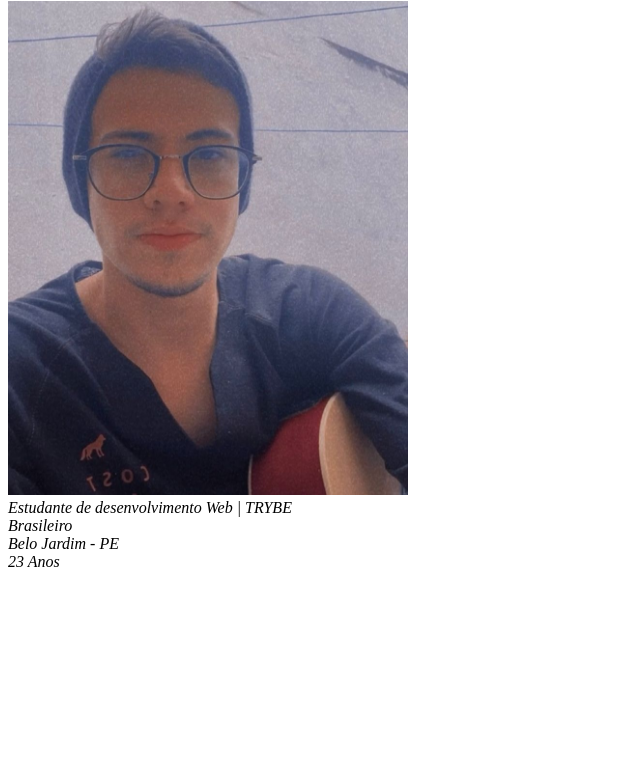
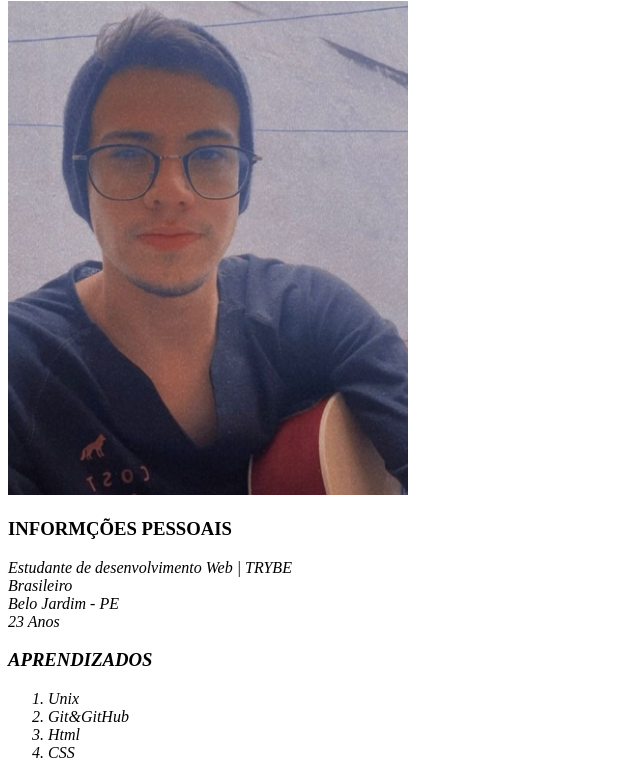
Before and after one commit to antonioolimpio/Portf-lio-Web, a plain HTML site: page index.html in a window 1280 px wide. Shown: the part 79-857 px from the top of the page, without its empty margins (0-640 px from the left). Before the commit the page ends 800 px from the top, so only its background shows below. Drawn offline with Linux system fonts and the light colour scheme.

Commit message:
Adicionando os Aprendizados

```diff
--- a/index.html
+++ b/index.html
@@ -1,5 +1,5 @@
 <!DOCTYPE html>
-<html lang="en">
+<html lang="pt-br">
 
 <head>
     <meta charset="UTF-8">
@@ -12,15 +12,26 @@
     <h1>Antonio Olimpio De Barros Júnior</h1>
 
     <img src="Fotoperfil.jpeg" alt="Foto do perfil" width="400px">
-        <br><em>
+
+    <h3>INFORMÇÕES PESSOAIS</h3>
+
+    <em>
         Estudante de desenvolvimento Web | TRYBE
-        <br>
+    <br>
         Brasileiro
-        <br>
+    <br>
         Belo Jardim - PE
-        <br>
+    <br>
         23 Anos
-        <br><em>
+    <br><em>
+
+    <h3>APRENDIZADOS</h3>
+    <ol>
+        <li>Unix</li>
+        <li>Git&GitHub</li>
+        <li>Html</li>
+        <li>CSS</li>
+    </ol>
 
 </body>
 
```
